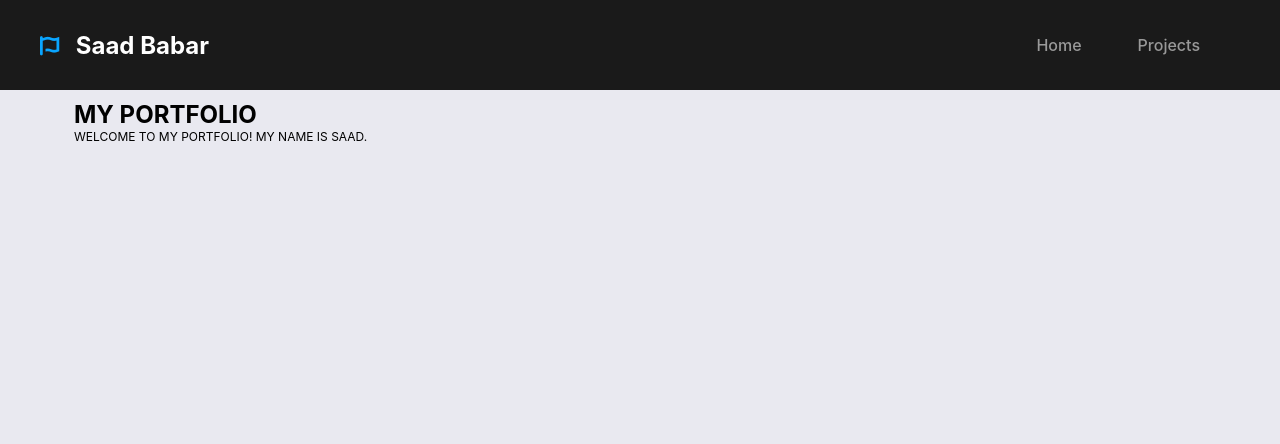
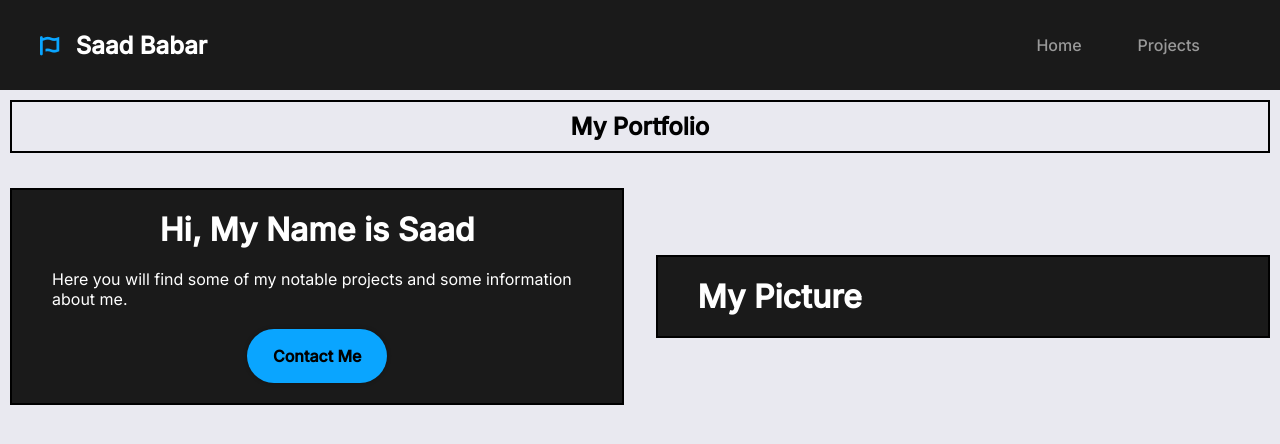
Before and after one commit to saadbabar/newWebsite, a Flask app: page / in a window 1280 px wide. Shown: the top 444 px of the page. Run offline with Flask 3, Linux system fonts and the light colour scheme.

Commit message:
worked on some features on the main page such as button and textbox layout

```diff
--- a/static/css/home.css
+++ b/static/css/home.css
@@ -1,4 +1,4 @@
-@import url("https://fonts.googleapis.com/css2?family=Ubuntu:wght@400;500;700&display=swap");
+@import url("https://fonts.googleapis.com/css2?family=Inter:wght@400;500&display=swap");
 
 *,
 *::before,
@@ -22,7 +22,59 @@ body {
   color: #010101;
   font-size: 12px;
   font-weight: inherit;
-  text-transform: uppercase;
-  margin-left: 74px;
+  text-align: center;
   margin-top: 10px;
+  border: 2px solid black;
+  padding: 10px;
+  margin: 10px;
 }
+
+.container:hover {
+  text-shadow: 0 0 30px rgba(0,255,255,1), 0 0 30px rgba(0,255,255,1);
+}
+
+.boxes-container {
+  padding-top: 25px;
+  display: flex;
+  justify-content: space-between;
+  align-items: center;
+  flex-wrap: nowrap;
+}
+
+.box1, .box2 {
+  width: 48%;
+  border: 2px solid black;
+  padding: 20px 40px;
+  background-color: hsl(0, 0%, 10%);
+}
+
+.box1 {
+  margin-left: 10px;
+}
+
+.content {
+  display: flex;
+  flex-direction: column;
+  align-items: center;
+  gap: 20px;
+}
+
+.contactBtn {
+  text-decoration: none;
+  background-color: #0aa5ff;
+  color: #010101;
+  border-radius: 100px;
+  font-size: inherit;
+  font-weight: 600;
+  padding: 17px 26px;
+  box-shadow: 0 0 4px 0 rgba(0,0,0, 0.25);
+  transition: box-shadow 0.35s ease-in-out; /* Increased duration and used ease-in-out for a smoother effect */
+}
+
+.contactBtn:hover {
+  box-shadow: 0 0 15px 5px rgba(10, 165, 255, 0.6); /* Adjust the color and size to achieve the desired glow effect */
+}
+
+.box2 {
+  margin-right: 10px;
+}
--- a/templates/home.html
+++ b/templates/home.html
@@ -5,13 +5,30 @@
     <head>
         <meta charset="UTF-8">
         <meta name="viewport" content="width=device-width, initial-scale=1.0">
-        <title>HomePage</title>
+        <title>Home</title>
         <link rel="stylesheet" href="{{ url_for('static', filename='css/home.css')}}">
     </head>
     <body>
+        <title>Main</title>
         <div class="container">
             <h1>My Portfolio</h1>
-            <p> Welcome to my Portfolio! My Name is Saad.</p>
+        </div>
+
+        <div class = "boxes-container">
+            <div class = "box1">
+                <div class = "content">
+                    <h1 class = "title"> Hi, My Name is Saad</h1>
+                    <p class = "description"> Here you will find some of my notable projects and some information about me. </p>
+                    <a href="mailto:saadmb@umich.edu" class="contactBtn"> Contact Me</a>
+                </div>
+            </div>
+
+            <div class = "box2">
+                <div class = "content2">
+                    <h1 class = "title2"> My Picture</h1>
+                </div>
+
+            </div>
         </div>
     </body>
 </div>
--- a/templates/navbar.html
+++ b/templates/navbar.html
@@ -4,7 +4,6 @@
   <meta charset="UTF-8">
   <meta http-equiv="X-UA-Compatible" content="IE=edge">
   <meta name="viewport" content="width=device-width, initial-scale=1.0">
-  <title>Navbars 01</title>
   <link rel="stylesheet" href="https://cdnjs.cloudflare.com/ajax/libs/font-awesome/6.4.0/css/all.min.css" />
   <link rel="stylesheet" href="{{ url_for('static', filename='css/navbar.css')}}">
 </head>
```
Also changed, not shown: static/css/styles.css (+10 -2 lines), templates/index.html (+4 -5 lines).
